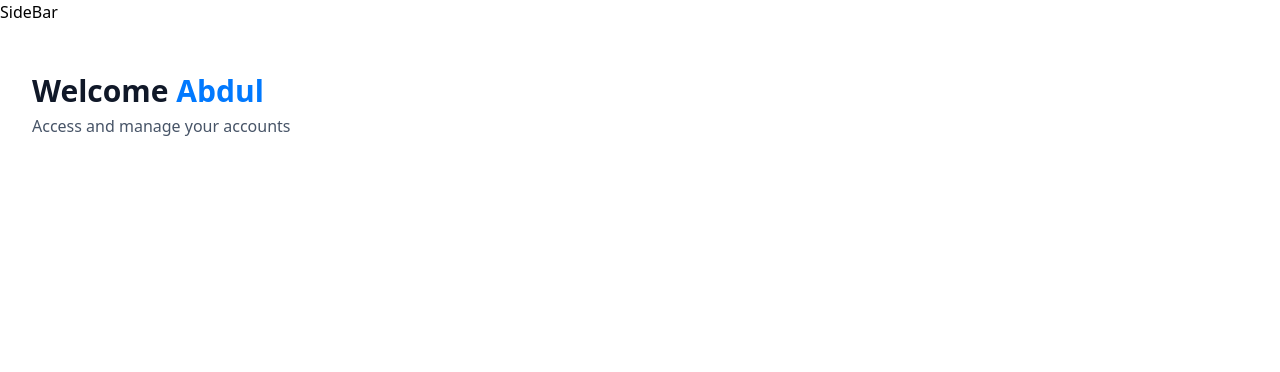
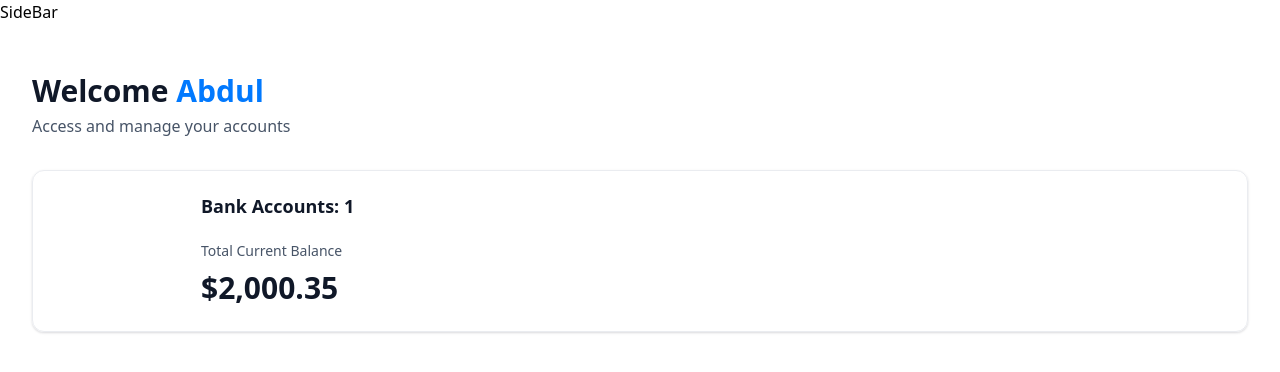
Before and after one commit to vectorNull/One-Place-Banking, a Next.js app: page / in a window 1280 px wide. Shown: the top 372 px of the page. Built offline with nearby package versions, Linux system fonts and the light colour scheme.

Commit message:
Render totalBalancebox with formatted total

```diff
--- a/app/(root)/page.tsx
+++ b/app/(root)/page.tsx
@@ -1,4 +1,5 @@
 import HeaderBox from '@/components/HeaderBox'
+import TotalBalanceBox from '@/components/TotalBalanceBox'
 import React from 'react'
 
 const Home = () => {
@@ -14,6 +15,12 @@
             user={loggedIn?.firstName}
             subtext="Access and manage your accounts"
           />
+
+          <TotalBalanceBox
+            accounts={[]}
+            totalBanks={1}
+            totalCurrentBalance={2000.35}
+          />
         </header>
       </div>
     </section>
--- a/app/globals.css
+++ b/app/globals.css
@@ -58,10 +58,6 @@
 
   .flex-center {
     @apply flex items-center justify-center;
-  }
-
-  .header-2 {
-    @apply text-18 font-semibold text-gray-900;
   }
 
   .text-10 {
--- /dev/null
+++ b/components/AnimatedBalance.tsx
@@ -0,0 +1,19 @@
+'use client'
+
+import React from 'react'
+import CountUp from 'react-countup'
+
+const AnimatedBalance = ({ amount } : { amount: number}) => {
+  return (
+    <div className='w-full'>
+      <CountUp
+        decimal='.'
+        prefix='$'
+        end={amount}
+        decimals={2}
+      />
+    </div>
+  )
+}
+
+export default AnimatedBalance
--- /dev/null
+++ b/components/TotalBalanceBox.tsx
@@ -0,0 +1,29 @@
+import React from 'react'
+import AnimatedBalance from './AnimatedBalance'
+
+const TotalBalanceBox = ({ accounts = [], totalBanks, totalCurrentBalance }: TotalBalanceBoxProps) => {
+  return (
+    <section className='total-balance'>
+      <div className='total-balance-chart'>
+        {/* {doughnutChart} */}
+      </div>
+
+      <div className='flex flex-col gap-6'>
+        <h2 className='text-18 font-semibold text-gray-900'>
+          Bank Accounts: {totalBanks}
+        </h2>
+        <div className='flex flex-col gap-2'>
+          <p className='total-balance-label'>
+            Total Current Balance
+          </p>
+          <p className='total-balance-amount flex-center gap-2'>
+            <AnimatedBalance amount={totalCurrentBalance}/>
+
+          </p>
+        </div>
+      </div>
+    </section>
+  )
+}
+
+export default TotalBalanceBox
--- a/lib/utils.ts
+++ b/lib/utils.ts
@@ -64,6 +64,8 @@
     timeOnly: formattedTime,
   };
 };
+
+//* https://dev.to/dhrn/currency-formatting-in-javascript-10h1
 
 export function formatAmount(amount: number): string {
   const formatter = new Intl.NumberFormat("en-US", {
--- a/package.json
+++ b/package.json
@@ -14,7 +14,9 @@
     "clsx": "^2.1.1",
     "lucide-react": "^0.378.0",
     "next": "14.2.3",
+    "query-string": "^9.0.0",
     "react": "^18",
+    "react-countup": "^6.5.3",
     "react-dom": "^18",
     "tailwind-merge": "^2.3.0",
     "tailwindcss-animate": "^1.0.7"
--- a/types/index.d.ts
+++ b/types/index.d.ts
@@ -202,7 +202,7 @@
   appwriteItemId?: string;
 }
 
-declare interface TotlaBalanceBoxProps {
+declare interface TotalBalanceBoxProps {
   accounts: Account[];
   totalBanks: number;
   totalCurrentBalance: number;
```
Also changed, not shown: 1 other file (tests, documents, lock files or other folders).
